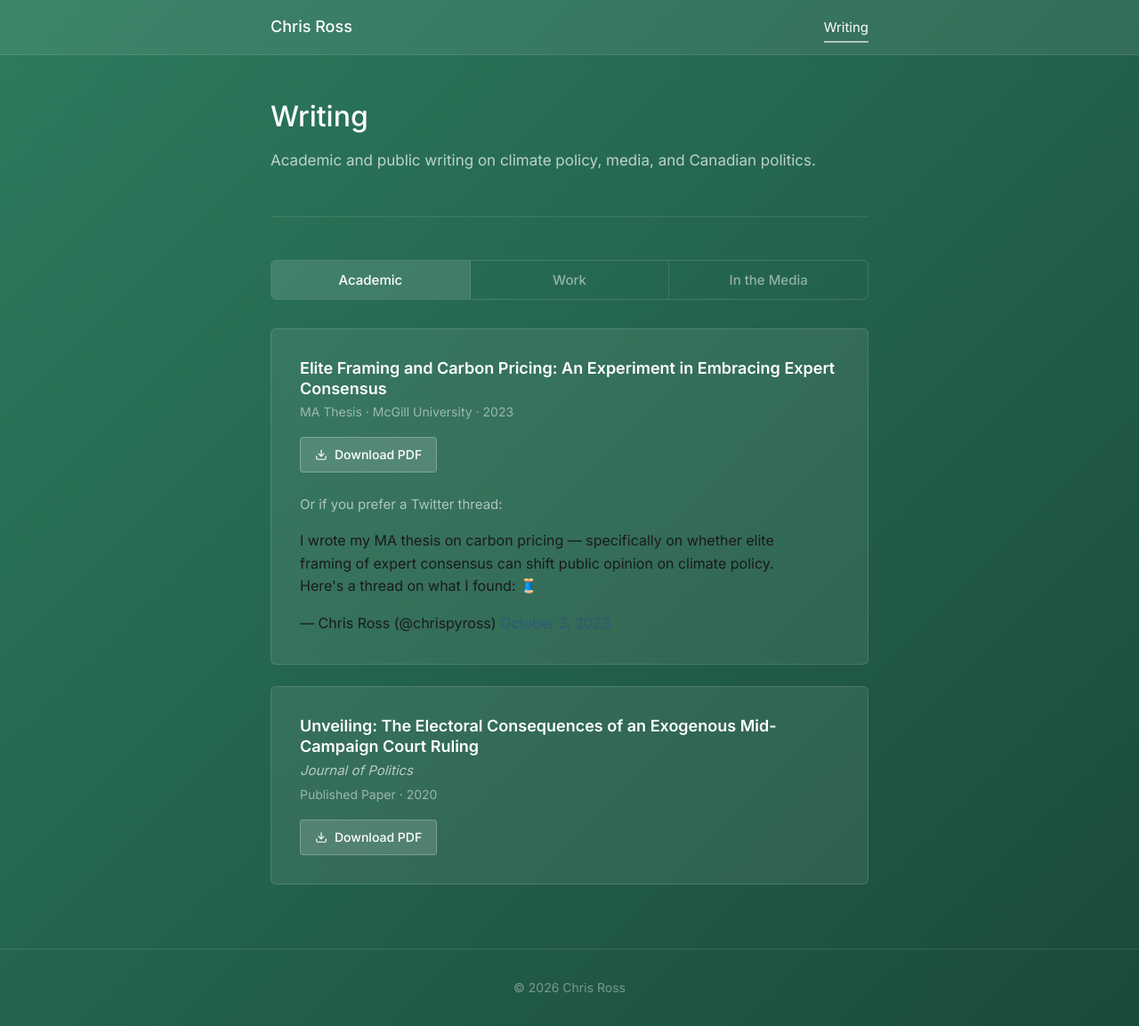
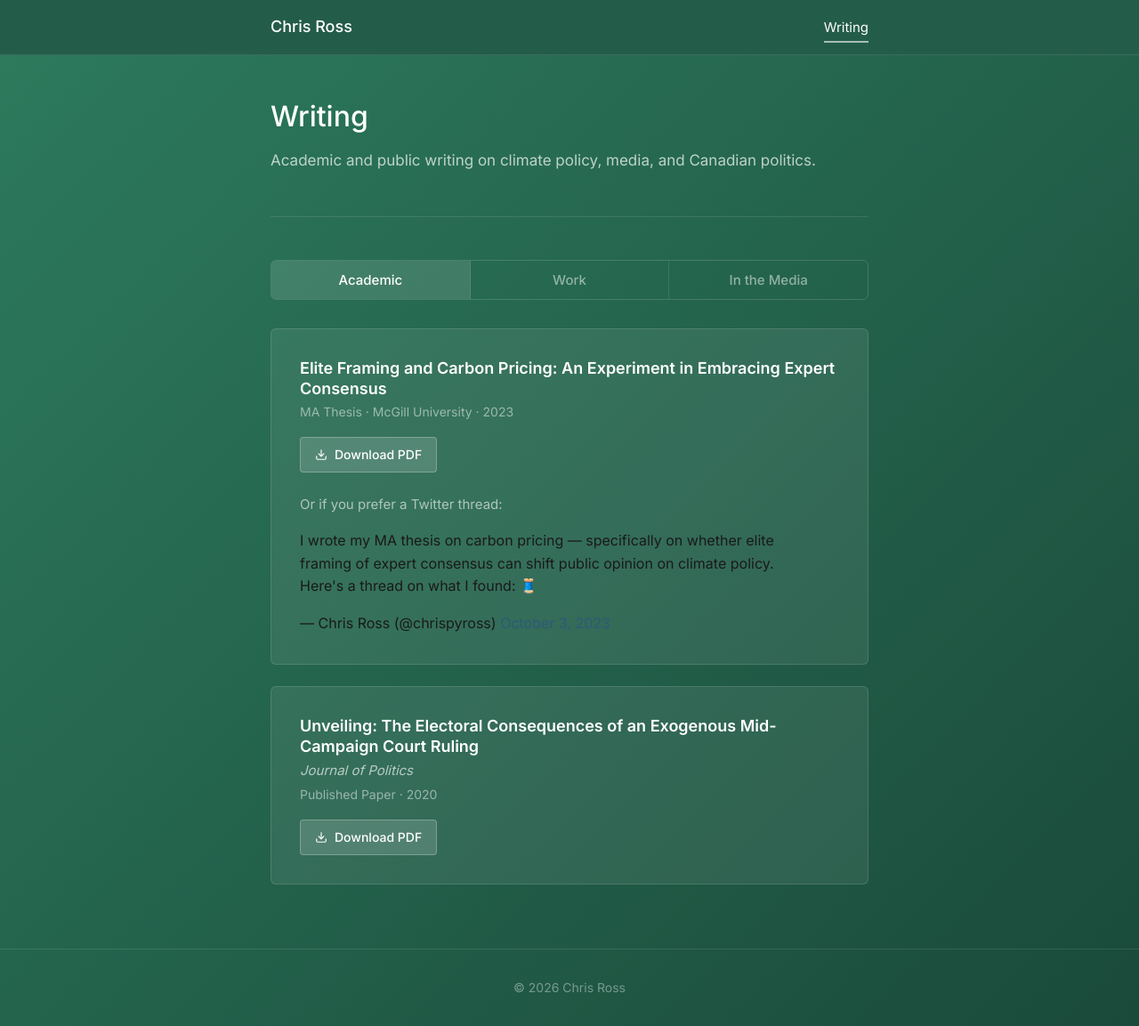
Before and after one commit to chrispross/chrispross.github.io, a Jekyll site: the page built from writing.html, in a window 1280 px wide and 1153 px high. Shown: the whole window at 89% size. Built offline with Jekyll 4.4.1, drawn with Linux system fonts in a browser that asks for light colours; comment, search, counter and statistics services are not loaded.

Commit message:
Make header solid and sticky on desktop, static on mobile
Solid dark green header so content doesn't show through when scrolling.
Disable sticky positioning on mobile to save screen space.

Co-Authored-By: Claude Opus 4.6 (1M context) <noreply@anthropic.com>

```diff
--- a/writing.html
+++ b/writing.html
@@ -13,8 +13,14 @@ subtitle: Academic and public writing on climate policy, media, and Canadian pol
   }
 
   .site-header {
-    background: rgba(255, 255, 255, 0.08);
+    background: #245c4a;
     border-bottom: 1px solid rgba(255, 255, 255, 0.1);
+  }
+
+  @media (max-width: 640px) {
+    .site-header {
+      position: relative;
+    }
   }
 
   .site-title {
```
